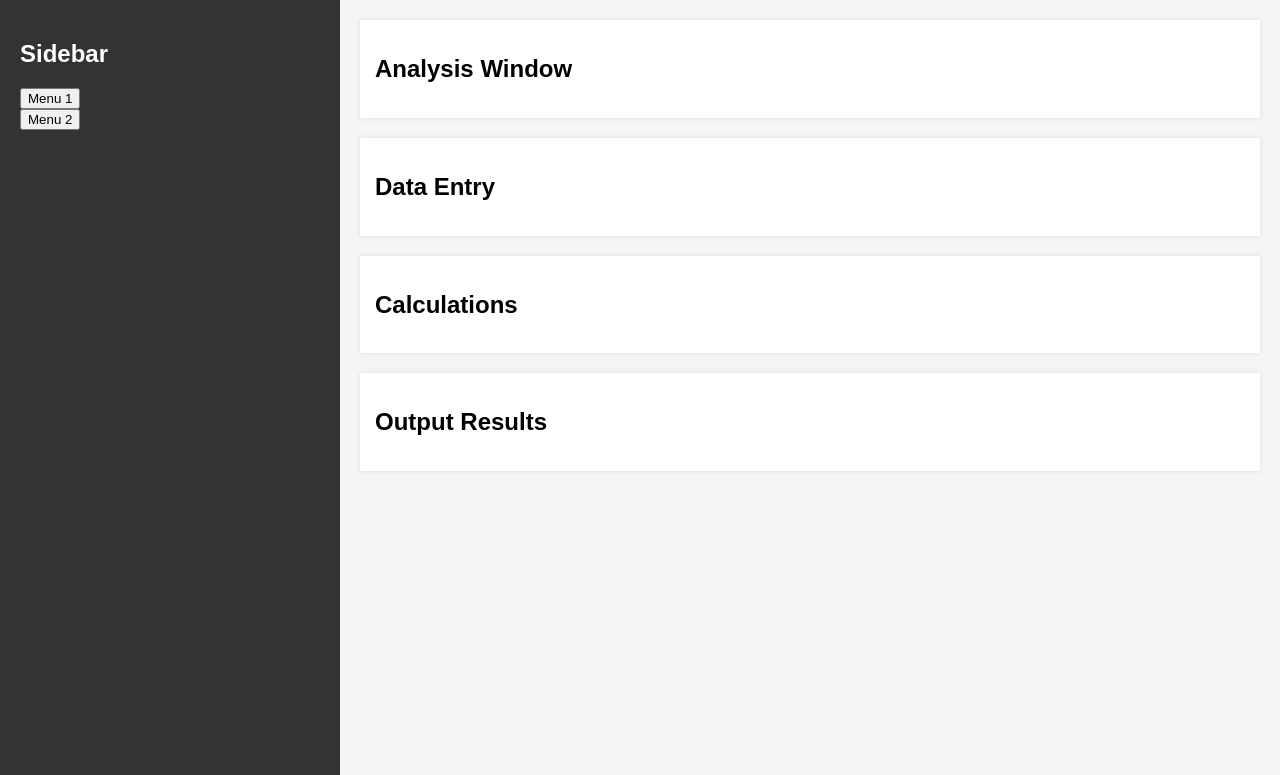
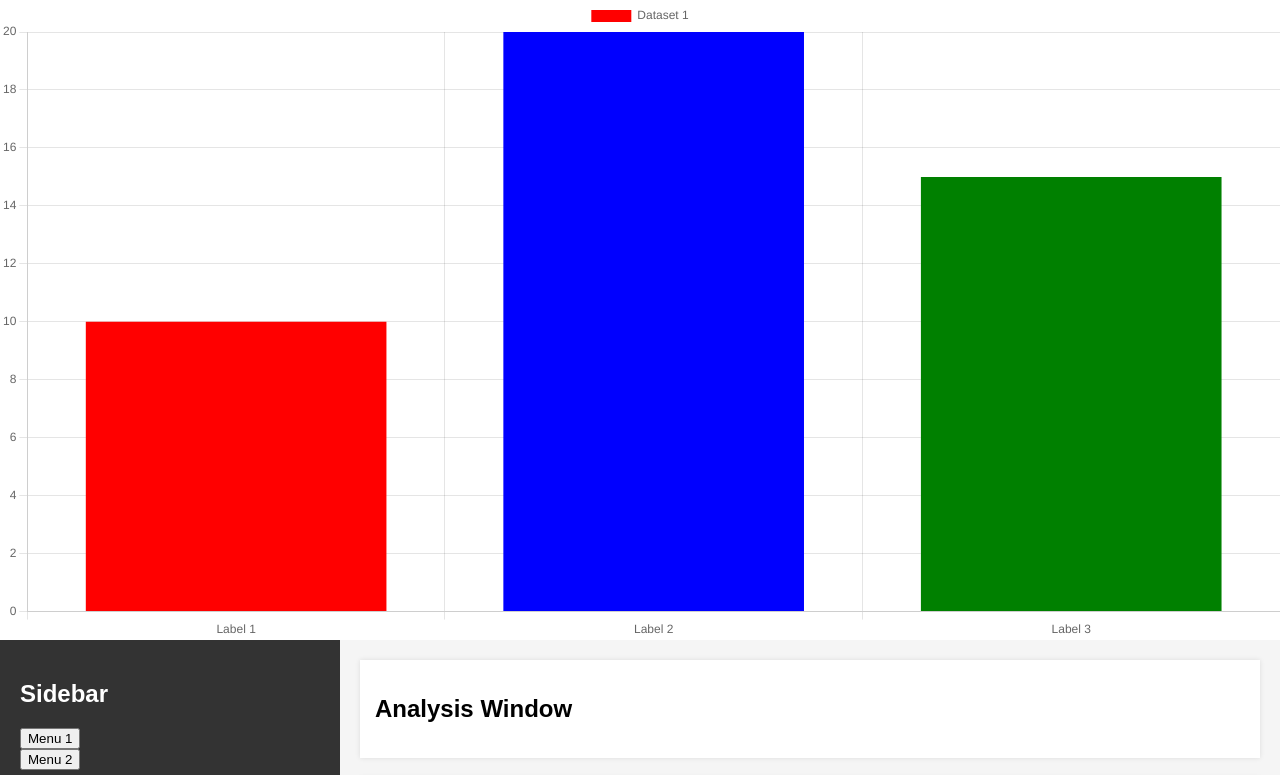
Before and after one commit to saki789/Tester, a plain HTML site: page index.html in a window 1280 px wide. Shown: the top 775 px of the page. Drawn offline with nearby package versions, Linux system fonts and the light colour scheme.

Commit message:
Update index.html

```diff
--- a/index.html
+++ b/index.html
@@ -2,6 +2,22 @@
 <html>
 <head>
     <title>Web App Layout</title>
+    <script src="https://cdn.jsdelivr.net/npm/chart.js"></script>
+<canvas id="myChart"></canvas>
+<script>
+    var ctx = document.getElementById('myChart').getContext('2d');
+    var myChart = new Chart(ctx, {
+        type: 'bar', // or 'line', 'pie', etc.
+        data: {
+            labels: ['Label 1', 'Label 2', 'Label 3'],
+            datasets: [{
+                label: 'Dataset 1',
+                data: [10, 20, 15],
+                backgroundColor: ['red', 'blue', 'green']
+            }]
+        }
+    });
+        </script>
     <style>
         body {
             margin: 0;
```
